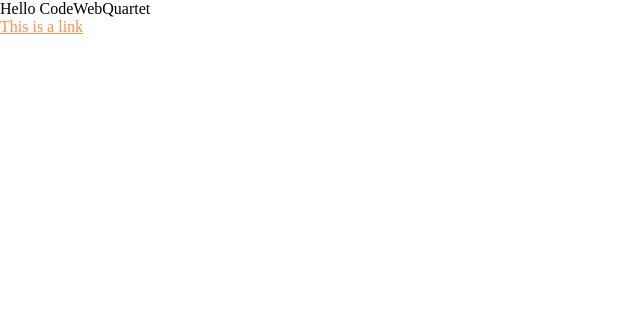
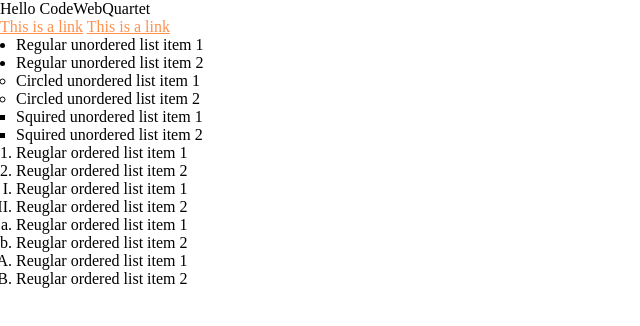
Before and after one commit to QingjieShen/codewebquartet, a plain HTML site: page index.html in a window 1280 px wide. Shown: the whole page, without its empty margins (0-640 px from the left). Drawn offline with nearby package versions, Linux system fonts and the light colour scheme; files that its build step writes are made by us from their sources.

Commit message:
adds list styles

```diff
--- a/index.html
+++ b/index.html
@@ -8,8 +8,35 @@
 </head>
 <body class="bg-orange">
     <h1>Hello CodeWebQuartet</h1>
-    <div>
-        <a href="#">This is a link</a>
-    </div>
+    <a href="#">This is a link</a>
+    <a href="#">This is a link</a>
+    <ul>
+        <li>Regular unordered list item 1</li>
+        <li>Regular unordered list item 2</li>
+    </ul>
+    <ul class="ul-circle">
+        <li>Circled unordered list item 1</li>
+        <li>Circled unordered list item 2</li>
+    </ul>
+    <ul class="ul-squire">
+        <li>Squired unordered list item 1</li>
+        <li>Squired unordered list item 2</li>
+    </ul>
+    <ol>
+        <li>Reuglar ordered list item 1</li>
+        <li>Reuglar ordered list item 2</li>
+    </ol>
+    <ol class="ol-roman">
+        <li>Reuglar ordered list item 1</li>
+        <li>Reuglar ordered list item 2</li>
+    </ol>
+    <ol class="ol-alpha-lower">
+        <li>Reuglar ordered list item 1</li>
+        <li>Reuglar ordered list item 2</li>
+    </ol>
+    <ol class="ol-alpha-upper">
+        <li>Reuglar ordered list item 1</li>
+        <li>Reuglar ordered list item 2</li>
+    </ol>
 </body>
 </html>
--- a/src/_base.scss
+++ b/src/_base.scss
@@ -15,4 +15,33 @@ a:active, a:visited {
     color: variables.$text-bone;
 }
 
-//
+// Lists
+ul, .ul-disc {
+    list-style: disc;
+    margin-left: 1rem;
+}
+
+.ul-circle {
+    list-style: circle;
+}
+
+.ul-squire {
+    list-style: square;
+}
+
+ol, .ol-decimal {
+    list-style: decimal;
+    margin-left: 1rem;
+}
+
+.ol-roman {
+    list-style: upper-roman;
+}
+
+.ol-alpha-lower {
+    list-style: lower-alpha;
+}
+
+.ol-alpha-upper {
+    list-style: upper-alpha;
+}
--- a/src/codewebquartet.scss
+++ b/src/codewebquartet.scss
@@ -1,8 +1,8 @@
 @use 'variables';
+@use 'reset';
 @use '_base';
 @use '_effects';
 @use '_filters';
 @use '_font-family';
 @use '_layout';
-@use 'reset';
 @use '_typography';
```
